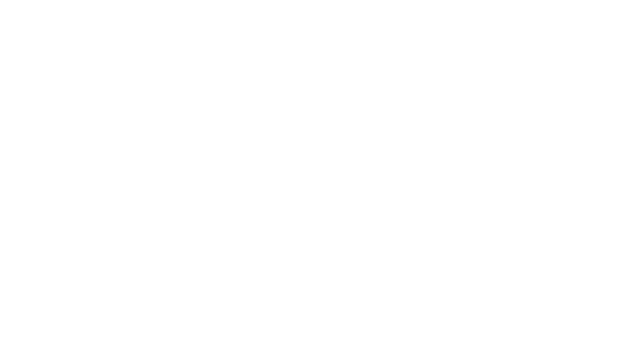
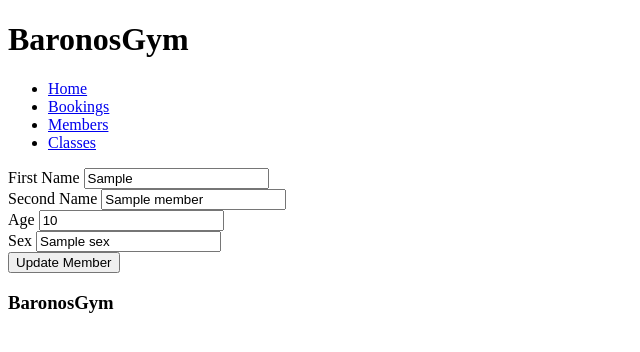
Before and after one commit to BrockBaron/Baronos-Gym, a Flask app: page /members/1/edit in a window 1280 px wide. Before the commit the part shown is empty. Shown: the top 352 px of the page, without its empty margins (0-640 px from the left). Run offline with Flask 2, Linux system fonts and the light colour scheme; a database or web service that is not in the repository returns one stand-in record (values such as "Sample title"); some libraries are stand-ins or nearby versions.

Commit message:
edit member ok

```diff
--- a/gym_app/controllers/member_controller.py
+++ b/gym_app/controllers/member_controller.py
@@ -55,11 +55,11 @@ def update_member(id):
     sex = request.form['sex']
     member = Member(first_name, second_name, age, sex, id)
     member_repository.update(member)
-    return render_template("/members")
+    return redirect("/members")
 
 #DELETE
 # DELETE '/members/<id>'
 @members_blueprint.route('/members/<id>/delete')
 def delete_member(id):
     member_repository.delete(id)
-    return render_template("/members")
+    return redirect("/members")
--- a/gym_app/repositories/member_repository.py
+++ b/gym_app/repositories/member_repository.py
@@ -17,7 +17,7 @@ def save(member):
 def select_all():
     members = []
 
-    sql = "SELECT * FROM members"
+    sql = "SELECT * FROM members ORDER BY id"
     results = run_sql(sql,)
 
     for row in results:
@@ -39,7 +39,7 @@ def select(id):
 
 # update member
 def update(member):
-    sql = "UPDATE member SET (first_name, second_name, age, sex) = (%s, %s, %s, %s,) WHERE id = %s"
+    sql = "UPDATE members SET (first_name, second_name, age, sex) = (%s, %s, %s, %s) WHERE id = %s"
     values = [member.first_name, member.second_name, member.age, member.sex, member.id]
     run_sql(sql, values)
 
--- a/gym_app/templates/members/edit.html
+++ b/gym_app/templates/members/edit.html
@@ -0,0 +1,44 @@
+{% extends 'base.html' %}
+
+{% block content %}
+
+<form action="/members/{{member.id}}" method="post">
+    <div>
+        <label for="first_name"> First Name</label>
+        <input type="text" name="first_name" id="first_name" value="{{member.first_name}}" reqiured>
+    </div>
+
+    <div>
+        <label for="second_name"> Second Name</label>
+        <input type="text" name="second_name" id="second_name" value="{{member.second_name}}" reqiured>
+    </div>
+
+    <div>
+        <label for="age"> Age</label>
+        <input type="int" name="age" id="age" value="{{member.age}}" reqiured>
+    </div>
+
+    <div>
+        <label for="sex"> Sex</label>
+        <input type="text" name="sex" id="sex" value="{{member.sex}}" reqiured>
+    </div>
+
+    <button type="submit"> Update Member</button>
+
+
+
+
+
+
+
+
+
+
+
+
+
+
+</form>
+
+
+{% endblock content %}
--- a/gym_app/templates/members/index.html
+++ b/gym_app/templates/members/index.html
@@ -21,7 +21,7 @@
             <td> {{member.age}} </a></td>
             <td> {{member.sex}} </a></td>
             <td> {{member.id}} </td>
-            <td><a href="/members/<id>/edit{{ member.id }}" </a> Info</td>
+            <td><a href="/members/{{member.id}}/edit" </a> Edit</td>
         </tr>
         {% endfor %}
     </table>
```
